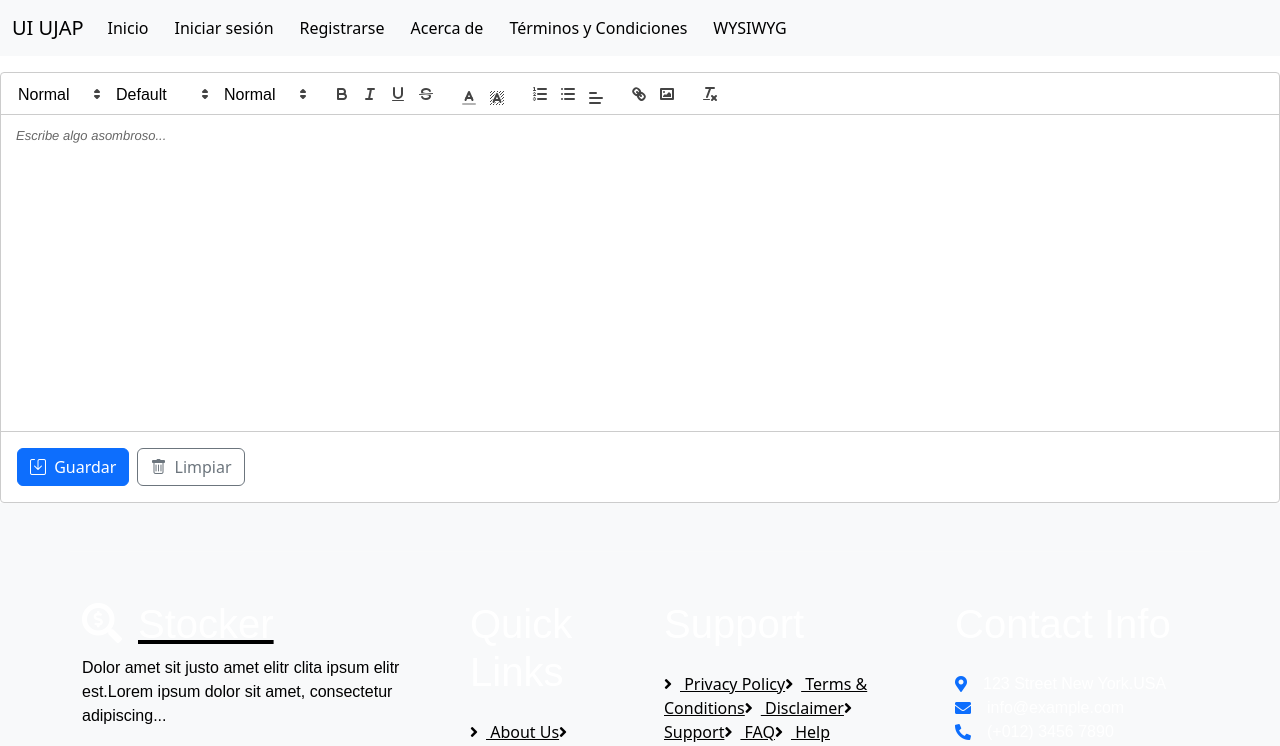
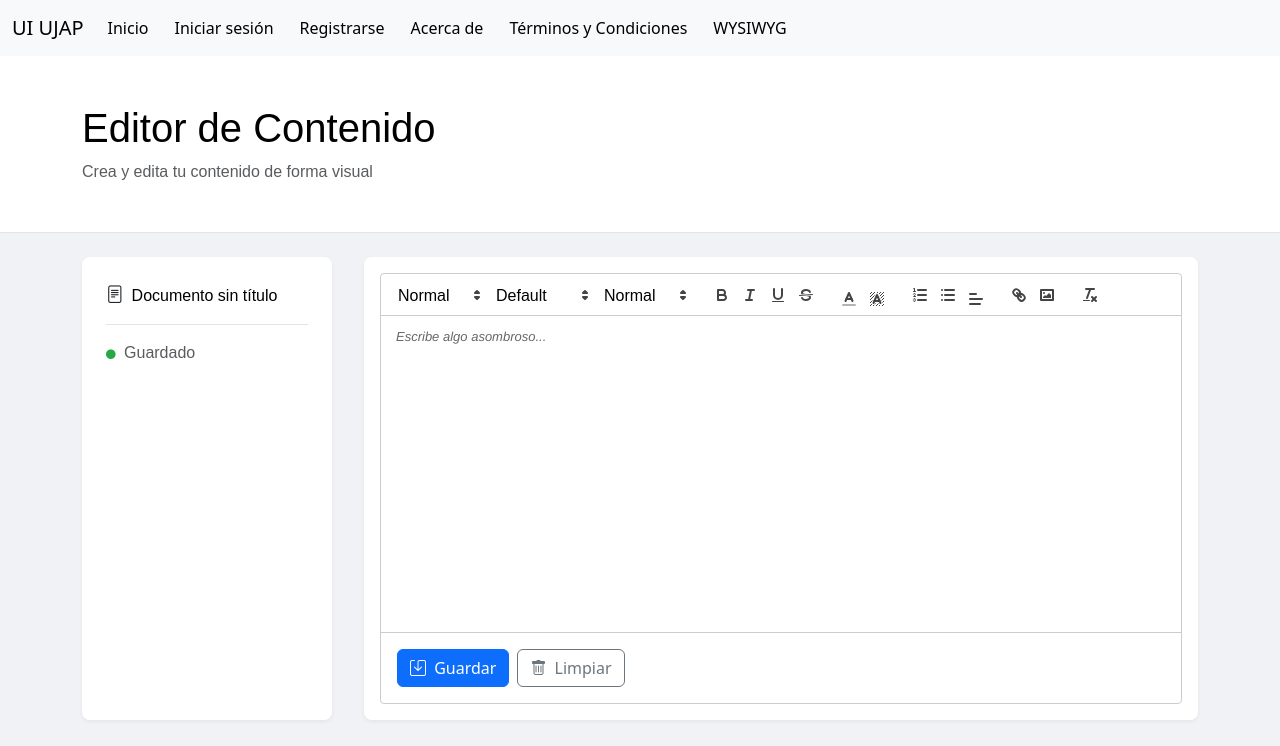
Before and after one commit to japineda16/UI-eval01, a Vue app: page /wysiwyg in a window 1280 px wide. Shown: the top 746 px of the page. Built offline with nearby package versions, Linux system fonts and the light colour scheme.

Commit message:
Added read on WYSIWYG

```diff
--- /dev/null
+++ b/src/components/WYSIWYG.vue
@@ -0,0 +1,205 @@
+<template>
+    <div class="wysiwyg-container">
+        <!-- Toolbar -->
+        <div id="toolbar">
+            <!-- Texto -->
+            <span class="ql-formats">
+                <select class="ql-header">
+                    <option value="1">Título 1</option>
+                    <option value="2">Título 2</option>
+                    <option value="3">Título 3</option>
+                    <option selected>Normal</option>
+                </select>
+                <select class="ql-font">
+                    <option selected>Default</option>
+                    <option value="serif">Serif</option>
+                    <option value="monospace">Monospace</option>
+                </select>
+                <select class="ql-size">
+                    <option value="small">Pequeño</option>
+                    <option selected>Normal</option>
+                    <option value="large">Grande</option>
+                    <option value="huge">Muy Grande</option>
+                </select>
+            </span>
+
+            <!-- Formato -->
+            <span class="ql-formats">
+                <button class="ql-bold"></button>
+                <button class="ql-italic"></button>
+                <button class="ql-underline"></button>
+                <button class="ql-strike"></button>
+            </span>
+
+            <!-- Color -->
+            <span class="ql-formats">
+                <select class="ql-color"></select>
+                <select class="ql-background"></select>
+            </span>
+
+            <!-- Listas -->
+            <span class="ql-formats">
+                <button class="ql-list" value="ordered"></button>
+                <button class="ql-list" value="bullet"></button>
+                <select class="ql-align">
+                    <option selected></option>
+                    <option value="center"></option>
+                    <option value="right"></option>
+                    <option value="justify"></option>
+                </select>
+            </span>
+
+            <!-- Enlaces e imágenes -->
+            <span class="ql-formats">
+                <button class="ql-link"></button>
+                <button class="ql-image"></button>
+            </span>
+
+            <!-- Limpiar formato -->
+            <span class="ql-formats">
+                <button class="ql-clean"></button>
+            </span>
+        </div>
+
+        <!-- Editor -->
+        <div ref="editor"></div>
+
+        <!-- Botones de acción -->
+        <div class="action-buttons mt-3">
+            <button class="btn btn-primary me-2" @click="saveContent">
+                <i class="bi bi-save me-1"></i>
+                Guardar
+            </button>
+            <button class="btn btn-outline-secondary" @click="clearContent">
+                <i class="bi bi-trash me-1"></i>
+                Limpiar
+            </button>
+        </div>
+    </div>
+</template>
+
+<script setup>
+import { ref, onMounted, onBeforeUnmount } from 'vue'
+import Quill from 'quill'
+import 'quill/dist/quill.snow.css'
+import { supabase } from '../utils/supabase'
+
+const props = defineProps({
+    initialContent: {
+        type: String,
+        default: ''
+    }
+})
+
+const emit = defineEmits(['save', 'change'])
+
+const editor = ref(null)
+let quill = null
+
+// Opciones del editor
+const editorOptions = {
+    theme: 'snow',
+    modules: {
+        toolbar: '#toolbar'
+    },
+    placeholder: 'Escribe algo asombroso...'
+}
+
+// Inicializar editor
+onMounted(() => {
+    quill = new Quill(editor.value, editorOptions)
+
+    // Establecer contenido inicial si existe
+    if (props.initialContent) {
+        quill.root.innerHTML = props.initialContent
+    }
+
+    // Escuchar cambios
+    quill.on('text-change', () => {
+        emit('change', quill.root.innerHTML)
+    })
+})
+
+// Limpiar al desmontar
+onBeforeUnmount(() => {
+    if (quill) {
+        quill.off('text-change')
+    }
+})
+
+// Guardar contenido
+const saveContent = async () => {
+    try {
+        const content = quill.root.innerHTML
+        const { data, error } = await supabase
+            .from('wysiwyg')
+            .insert([
+                { content: content }
+            ])
+
+        if (error) throw error
+
+        emit('save', content)
+        clearContent()
+        alert('Contenido guardado exitosamente')
+    } catch (error) {
+        console.error('Error al guardar:', error)
+        alert('Error al guardar el contenido')
+    }
+}
+
+// Limpiar contenido
+const clearContent = () => {
+    if (confirm('¿Estás seguro de que quieres limpiar todo el contenido?')) {
+        quill.setText('')
+    }
+}
+
+// Exponer métodos para el componente padre
+defineExpose({
+    getContent: () => quill?.root.innerHTML || '',
+    setContent: (content) => {
+        if (quill) {
+            quill.root.innerHTML = content
+        }
+    },
+    clearContent
+})
+</script>
+
+<style>
+.wysiwyg-container {
+    border: 1px solid #ccc;
+    border-radius: 4px;
+    background: white;
+}
+
+.ql-toolbar {
+    border-top: none !important;
+    border-left: none !important;
+    border-right: none !important;
+    border-bottom: 1px solid #ccc !important;
+}
+
+.ql-container {
+    border: none !important;
+    height: 300px !important;
+}
+
+.action-buttons {
+    padding: 1rem;
+    border-top: 1px solid #ccc;
+}
+
+/* Estilos responsivos */
+@media (max-width: 768px) {
+    .ql-toolbar {
+        flex-wrap: wrap;
+    }
+
+    .ql-formats {
+        margin-right: 0 !important;
+        margin-bottom: 5px;
+    }
+}
+</style>
--- a/src/views/WYSIWYG.vue
+++ b/src/views/WYSIWYG.vue
@@ -1,204 +1,106 @@
 <template>
-    <div class="wysiwyg-container">
-        <!-- Toolbar -->
-        <div id="toolbar">
-            <!-- Texto -->
-            <span class="ql-formats">
-                <select class="ql-header">
-                    <option value="1">Título 1</option>
-                    <option value="2">Título 2</option>
-                    <option value="3">Título 3</option>
-                    <option selected>Normal</option>
-                </select>
-                <select class="ql-font">
-                    <option selected>Default</option>
-                    <option value="serif">Serif</option>
-                    <option value="monospace">Monospace</option>
-                </select>
-                <select class="ql-size">
-                    <option value="small">Pequeño</option>
-                    <option selected>Normal</option>
-                    <option value="large">Grande</option>
-                    <option value="huge">Muy Grande</option>
-                </select>
-            </span>
-
-            <!-- Formato -->
-            <span class="ql-formats">
-                <button class="ql-bold"></button>
-                <button class="ql-italic"></button>
-                <button class="ql-underline"></button>
-                <button class="ql-strike"></button>
-            </span>
-
-            <!-- Color -->
-            <span class="ql-formats">
-                <select class="ql-color"></select>
-                <select class="ql-background"></select>
-            </span>
-
-            <!-- Listas -->
-            <span class="ql-formats">
-                <button class="ql-list" value="ordered"></button>
-                <button class="ql-list" value="bullet"></button>
-                <select class="ql-align">
-                    <option selected></option>
-                    <option value="center"></option>
-                    <option value="right"></option>
-                    <option value="justify"></option>
-                </select>
-            </span>
-
-            <!-- Enlaces e imágenes -->
-            <span class="ql-formats">
-                <button class="ql-link"></button>
-                <button class="ql-image"></button>
-            </span>
-
-            <!-- Limpiar formato -->
-            <span class="ql-formats">
-                <button class="ql-clean"></button>
-            </span>
+    <div class="editor-page">
+        <div class="editor-header">
+            <div class="container">
+                <h1>Editor de Contenido</h1>
+                <p class="text-muted">Crea y edita tu contenido de forma visual</p>
+            </div>
         </div>
 
-        <!-- Editor -->
-        <div ref="editor"></div>
+        <div class="container mt-4">
+            <div class="editor-wrapper">
+                <div class="editor-sidebar">
+                    <div class="document-info">
+                        <i class="bi bi-file-text me-2"></i>
+                        <span>Documento sin título</span>
+                    </div>
+                    <div class="status-info">
+                        <span class="text-muted"><i class="bi bi-circle-fill me-1"></i> Guardado</span>
+                    </div>
+                </div>
 
-        <!-- Botones de acción -->
-        <div class="action-buttons mt-3">
-            <button class="btn btn-primary me-2" @click="saveContent">
-                <i class="bi bi-save me-1"></i>
-                Guardar
-            </button>
-            <button class="btn btn-outline-secondary" @click="clearContent">
-                <i class="bi bi-trash me-1"></i>
-                Limpiar
-            </button>
+                <div class="editor-content">
+                    <WYSIWYG @save="onSave" @change="onChange" />
+                </div>
+            </div>
         </div>
     </div>
 </template>
 
 <script setup>
-import { ref, onMounted, onBeforeUnmount } from 'vue'
-import Quill from 'quill'
-import 'quill/dist/quill.snow.css'
-import { supabase } from '../utils/supabase'
+import WYSIWYG from '../components/WYSIWYG.vue'
 
-const props = defineProps({
-    initialContent: {
-        type: String,
-        default: ''
-    }
-})
-
-const emit = defineEmits(['save', 'change'])
-
-const editor = ref(null)
-let quill = null
-
-// Opciones del editor
-const editorOptions = {
-    theme: 'snow',
-    modules: {
-        toolbar: '#toolbar'
-    },
-    placeholder: 'Escribe algo asombroso...'
+const onSave = (content) => {
+    console.log('Contenido guardado:', content)
 }
 
-// Inicializar editor
-onMounted(() => {
-    quill = new Quill(editor.value, editorOptions)
+const onChange = (content) => {
+    console.log('Contenido modificado:', content)
+}
+</script>
 
-    // Establecer contenido inicial si existe
-    if (props.initialContent) {
-        quill.root.innerHTML = props.initialContent
+<style scoped>
+.editor-page {
+    min-height: 100vh;
+    background-color: #f0f2f5;
 }
 
-    // Escuchar cambios
-    quill.on('text-change', () => {
-        emit('change', quill.root.innerHTML)
-    })
-})
-
-// Limpiar al desmontar
-onBeforeUnmount(() => {
-    if (quill) {
-        quill.off('text-change')
-    }
-})
-
-// Guardar contenido
-const saveContent = async () => {
-    try {
-        const content = quill.root.innerHTML
-        const { data, error } = await supabase
-            .from('wysiwyg')
-            .insert([
-                { content: content }
-            ])
-
-        if (error) throw error
-
-        emit('save', content)
-        alert('Contenido guardado exitosamente')
-    } catch (error) {
-        console.error('Error al guardar:', error)
-        alert('Error al guardar el contenido')
-    }
+.editor-header {
+    background: white;
+    padding: 2rem 0;
+    border-bottom: 1px solid #e2e4e7;
 }
 
-// Limpiar contenido
-const clearContent = () => {
-    if (confirm('¿Estás seguro de que quieres limpiar todo el contenido?')) {
-        quill.setText('')
-    }
+.editor-header h1 {
+    font-size: 1.8rem;
+    margin-bottom: 0.5rem;
 }
 
-// Exponer métodos para el componente padre
-defineExpose({
-    getContent: () => quill?.root.innerHTML || '',
-    setContent: (content) => {
-        if (quill) {
-            quill.root.innerHTML = content
-        }
-    },
-    clearContent
-})
-</script>
-
-<style>
-.wysiwyg-container {
-    border: 1px solid #ccc;
-    border-radius: 4px;
-    background: white;
+.editor-wrapper {
+    display: grid;
+    grid-template-columns: 250px 1fr;
+    gap: 2rem;
+    margin-bottom: 2rem;
 }
 
-.ql-toolbar {
-    border-top: none !important;
-    border-left: none !important;
-    border-right: none !important;
-    border-bottom: 1px solid #ccc !important;
+.editor-sidebar {
+    background: white;
+    padding: 1.5rem;
+    border-radius: 8px;
+    box-shadow: 0 2px 4px rgba(0, 0, 0, 0.05);
 }
 
-.ql-container {
-    border: none !important;
-    height: 300px !important;
+.editor-content {
+    background: white;
+    border-radius: 8px;
+    box-shadow: 0 2px 4px rgba(0, 0, 0, 0.05);
+    padding: 1rem;
 }
 
-.action-buttons {
-    padding: 1rem;
-    border-top: 1px solid #ccc;
+.document-info {
+    font-size: 1.1rem;
+    font-weight: 500;
+    margin-bottom: 1rem;
+    padding-bottom: 1rem;
+    border-bottom: 1px solid #e2e4e7;
 }
 
-/* Estilos responsivos */
-@media (max-width: 768px) {
-    .ql-toolbar {
-        flex-wrap: wrap;
+.status-info {
+    font-size: 0.9rem;
 }
 
-    .ql-formats {
-        margin-right: 0 !important;
-        margin-bottom: 5px;
+.status-info i {
+    font-size: 0.6rem;
+    color: #28a745;
+}
+
+@media (max-width: 768px) {
+    .editor-wrapper {
+        grid-template-columns: 1fr;
+    }
+
+    .editor-sidebar {
+        margin-bottom: 1rem;
     }
 }
 </style>
```
Also changed, not shown: src/views/Terms.vue (+28 -33 lines). Lines whose indentation alone changed are shown as unchanged.
